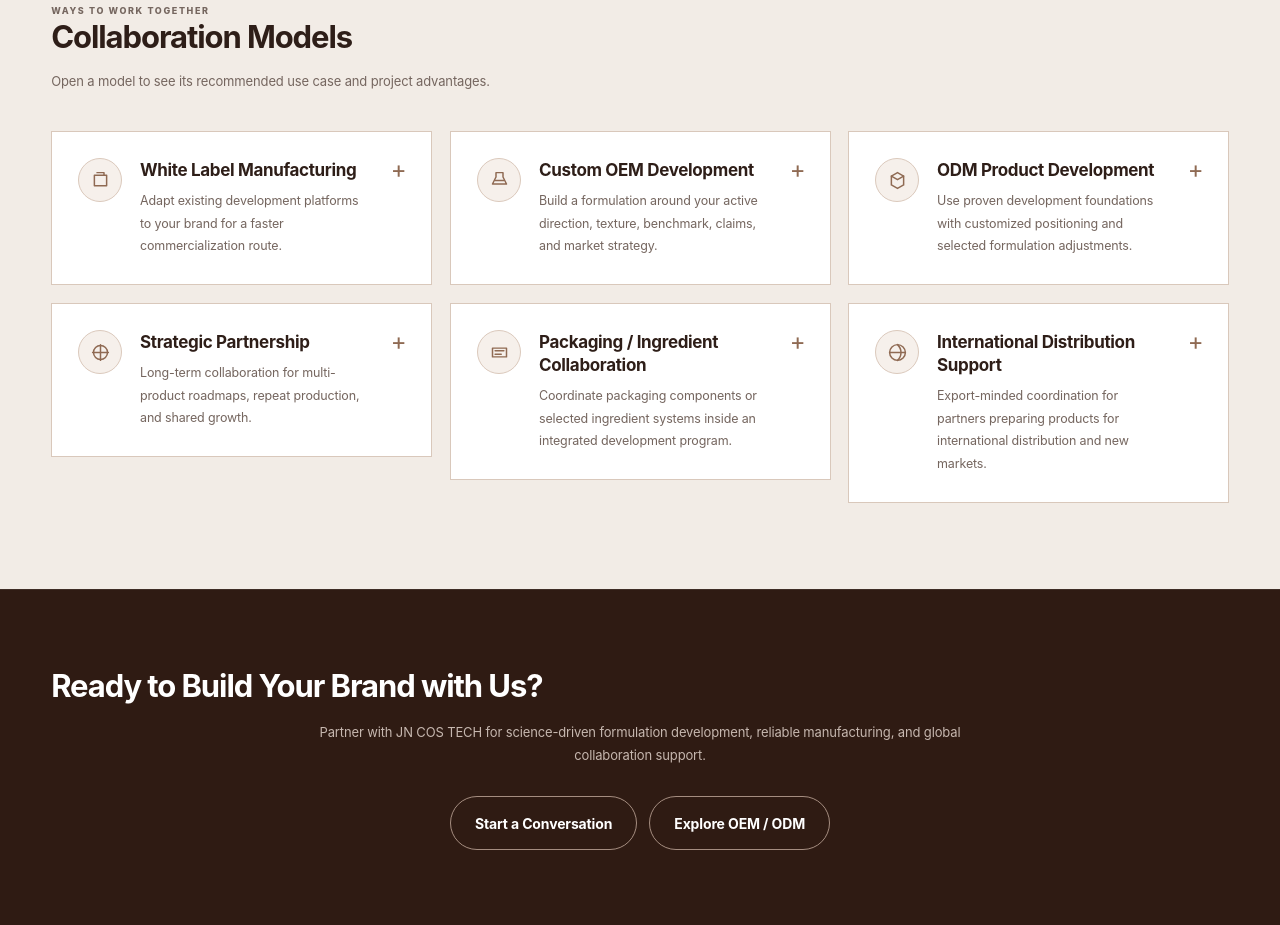
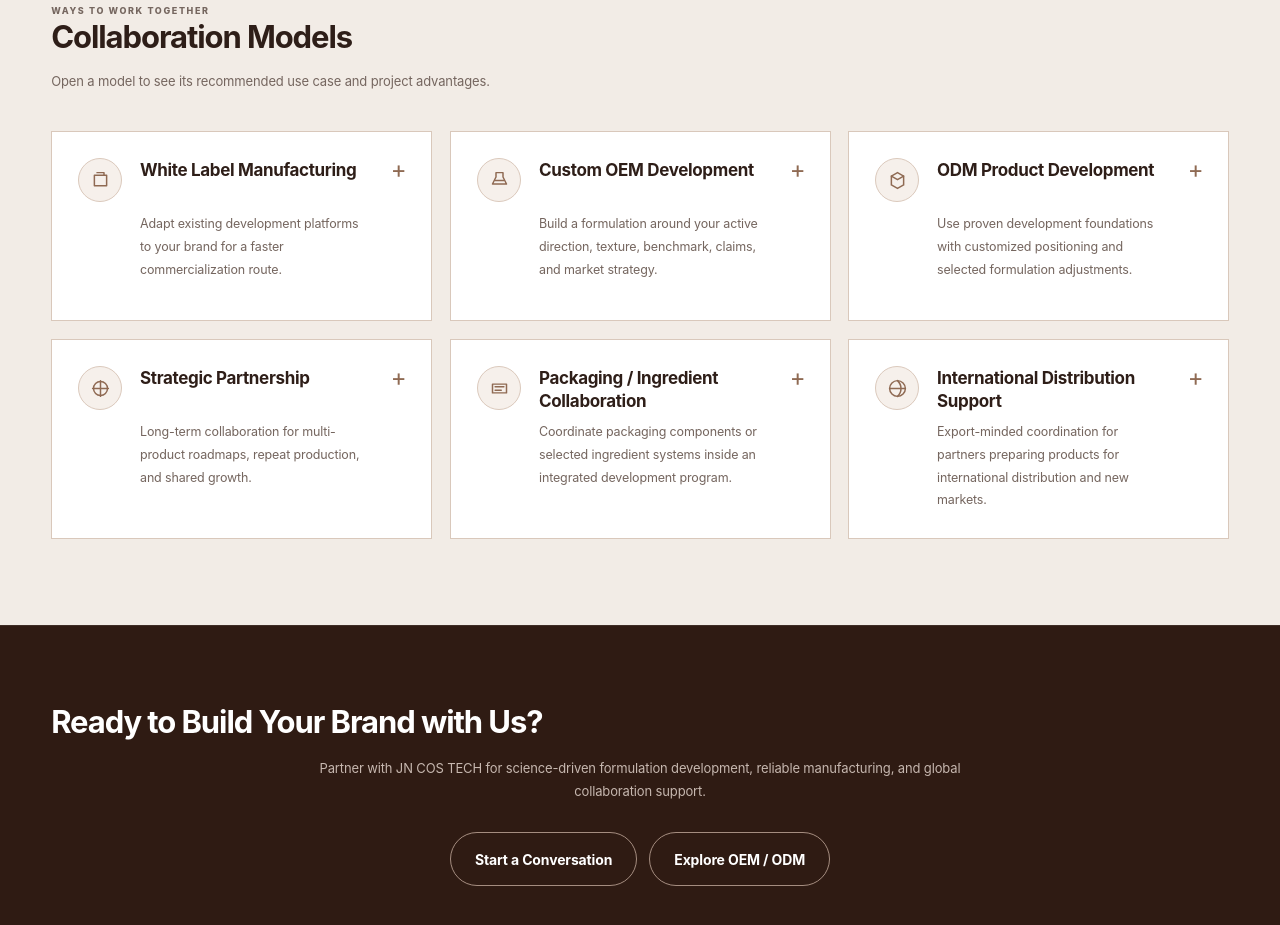
Before and after one commit to jyhome1228-cyber/jncos, a plain HTML site: page Partnership/index.html in a window 1280 px wide. Shown: the part 2676-3601 px from the top of the page. Drawn offline with Linux system fonts and the light colour scheme; a web font is replaced by a local one.

Commit message:
Align collaboration model card heights

```diff
--- a/assets/css/partnership.css
+++ b/assets/css/partnership.css
@@ -43,17 +43,17 @@
 .partnership-card h3,.partnership-model h3{margin:0 0 12px}
 .partnership-card p,.partnership-model p{margin:0;color:#75665f;font-size:12.5px;line-height:1.82}
 
-/* expandable models */
-.partnership-model-grid-details{align-items:start}
-details.partnership-model{padding:0;min-height:0;overflow:hidden;transition:transform .24s ease,border-color .24s ease,box-shadow .24s ease;background:#fff}
+/* expandable models — equal closed heights across both rows */
+.partnership-model-grid-details{align-items:stretch;grid-auto-rows:auto}
+details.partnership-model{padding:0;min-height:0;height:100%;overflow:hidden;transition:transform .24s ease,border-color .24s ease,box-shadow .24s ease;background:#fff}
 details.partnership-model:hover{transform:translateY(-4px);border-color:#b9957f;box-shadow:0 15px 34px rgba(54,31,21,.075)}
-details.partnership-model summary{position:relative;list-style:none;cursor:pointer;padding:26px 58px 26px 26px;display:grid;grid-template-columns:44px 1fr;gap:18px;align-items:start}
+details.partnership-model summary{position:relative;list-style:none;cursor:pointer;padding:26px 58px 26px 26px;display:grid;grid-template-columns:44px minmax(0,1fr);gap:18px;align-items:start;min-height:188px;box-sizing:border-box}
 details.partnership-model summary::-webkit-details-marker{display:none}
 details.partnership-model summary::after{content:'+';position:absolute;right:24px;top:26px;color:#8f6a53;font-size:24px;font-weight:400;line-height:1;transition:transform .2s ease}
 details.partnership-model[open] summary::after{transform:rotate(45deg)}
 details.partnership-model summary .partnership-icon{margin:0}
-details.partnership-model summary h3{margin:1px 0 8px}
-details.partnership-model summary p{max-width:100%}
+details.partnership-model summary h3{margin:1px 0 8px;min-height:46px;display:flex;align-items:flex-start}
+details.partnership-model summary p{max-width:100%;min-height:68px}
 .partnership-model-detail{padding:0 26px 24px 88px;border-top:1px solid #eee4dd}
 .partnership-model-detail ul{margin:20px 0 0;padding:0;list-style:none;display:grid;gap:8px}
 .partnership-model-detail li{position:relative;padding-left:17px;color:#75665f;font-size:12px;line-height:1.55}
@@ -66,7 +66,7 @@ details.partnership-model summary p{max-width:100%}
 .partnership-cta .button{background:transparent;border-color:#a58d80;color:#fff}
 
 @media(max-width:1050px){.partnership-benefit-grid{grid-template-columns:repeat(2,1fr)}.partnership-world{grid-template-columns:1fr}.partnership-map-selector{grid-column:1}}
-@media(max-width:900px){.partnership-model-grid{grid-template-columns:repeat(2,1fr)}.partnership-hero-mark{width:62vw;right:-8%}.partnership-map-canvas{min-height:360px}}
+@media(max-width:900px){.partnership-model-grid{grid-template-columns:repeat(2,1fr)}.partnership-hero-mark{width:62vw;right:-8%}.partnership-map-canvas{min-height:360px}details.partnership-model summary{min-height:176px}}
 @media(max-width:720px){
  .partnership-section,.partnership-intro{padding:64px 0}
  .partnership-benefit-grid,.partnership-model-grid{grid-template-columns:1fr}
@@ -77,7 +77,9 @@ details.partnership-model summary p{max-width:100%}
  .partnership-map-info{padding:26px 22px}
  .partnership-map-selector{gap:7px}
  .partnership-map-selector button{min-height:40px;padding:0 13px;font-size:11px}
- details.partnership-model summary{grid-template-columns:40px 1fr;padding:22px 50px 22px 22px;gap:14px}
+ details.partnership-model{height:auto}
+ details.partnership-model summary{grid-template-columns:40px 1fr;padding:22px 50px 22px 22px;gap:14px;min-height:0}
+ details.partnership-model summary h3,details.partnership-model summary p{min-height:0}
  details.partnership-model summary .partnership-icon{width:40px;height:40px}
  .partnership-model-detail{padding:0 22px 22px 76px}
  .partnership-cta{padding:66px 0}
```
